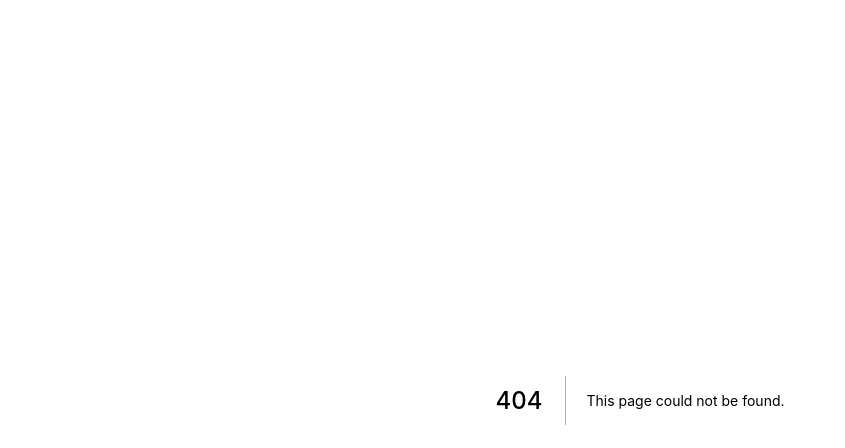
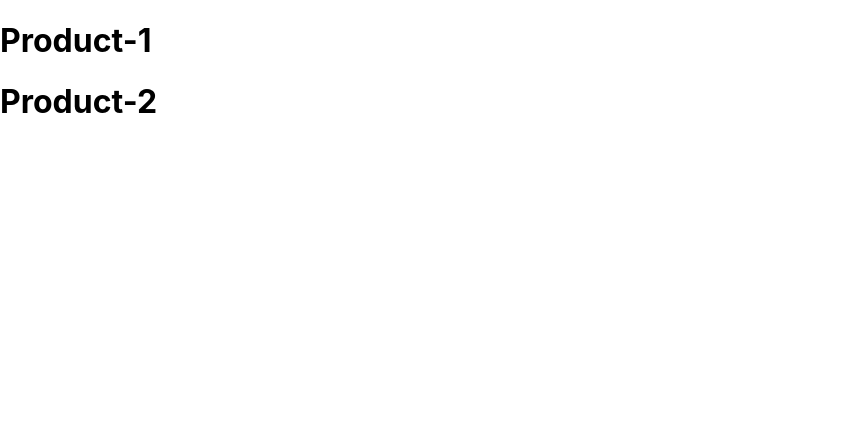
Before and after one commit to AnwarHossainSR/Next-Js-Learn, a Next.js app: page /products in a window 1280 px wide. Before the commit this address had no page. Shown: the top 448 px of the page, without its empty margins (0-845 px from the left). Built offline with nearby package versions, Linux system fonts and the light colour scheme.

Commit message:
Dynamic Routes

```diff
--- /dev/null
+++ b/pages/products/index.js
@@ -0,0 +1,12 @@
+import React from "react";
+
+const index = () => {
+  return (
+    <>
+      <h1>Product-1</h1>
+      <h1>Product-2</h1>
+    </>
+  );
+};
+
+export default index;
```
Also changed, not shown: pages/products/[productId].js (added, +9 -0 lines).
